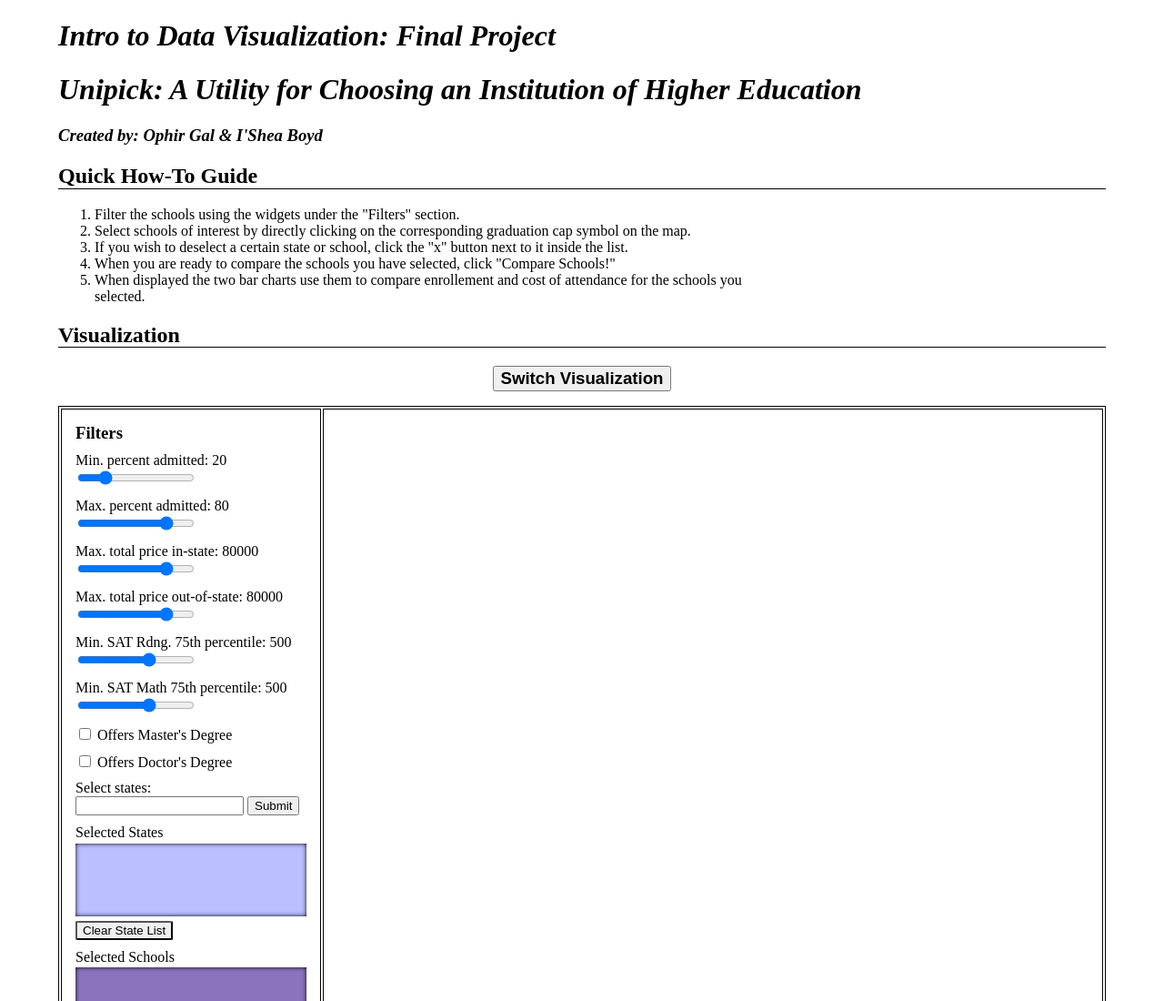
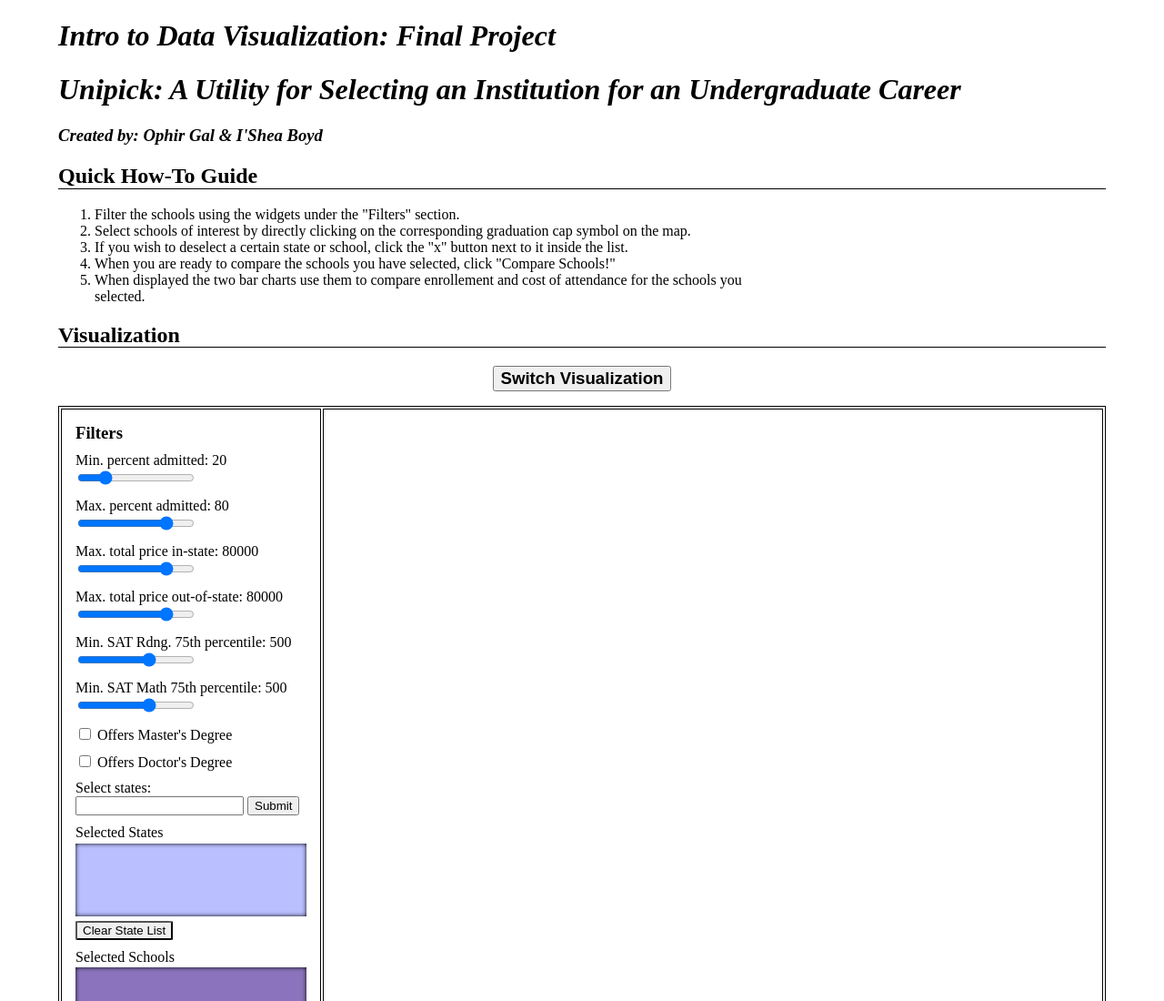
Before and after one commit to ophirgal/unipick, a plain HTML site: page main_page.html in a window 1280 px wide. Shown: the top 1100 px of the page at 91% size. Drawn offline with nearby package versions, Linux system fonts and the light colour scheme; no server answers.

Commit message:
title change

```diff
--- a/main_page.html
+++ b/main_page.html
@@ -8,7 +8,7 @@
 
 <body>
   <h1><em>Intro to Data Visualization: Final Project</em></h1>
-  <h1><em>Unipick: A Utility for Choosing an Institution of Higher Education</em></h1>
+  <h1><em>Unipick: A Utility for Selecting an Institution for an Undergraduate Career</em></h1>
   <i><h3>Created by: Ophir Gal & I'Shea Boyd</h3></i>
   <div class="p">
     <p>
```
